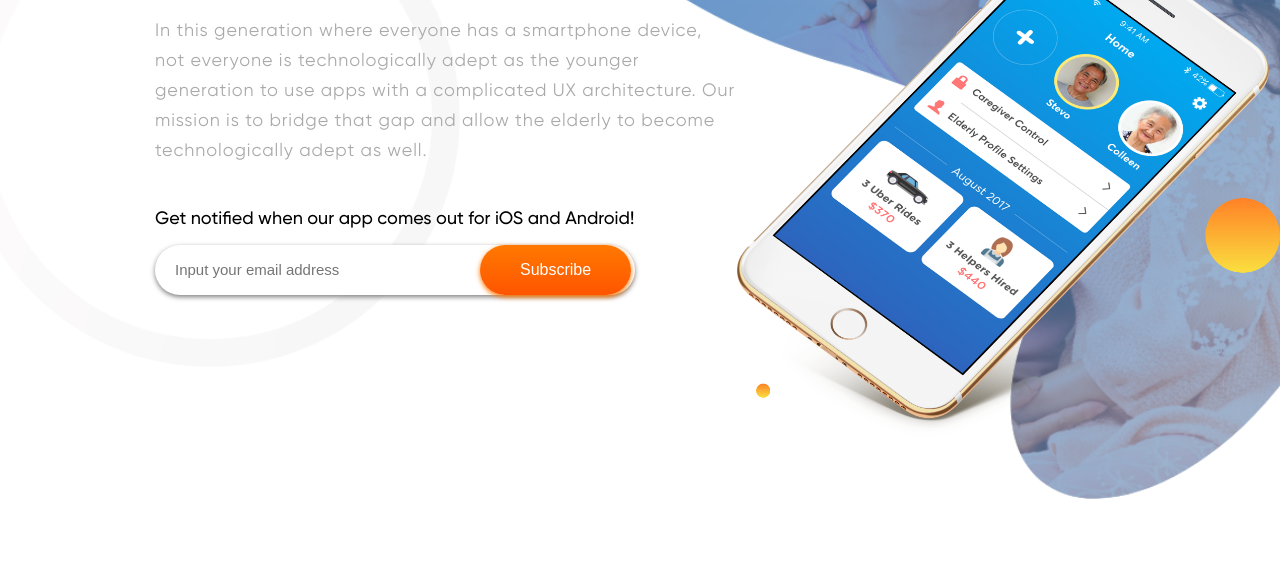
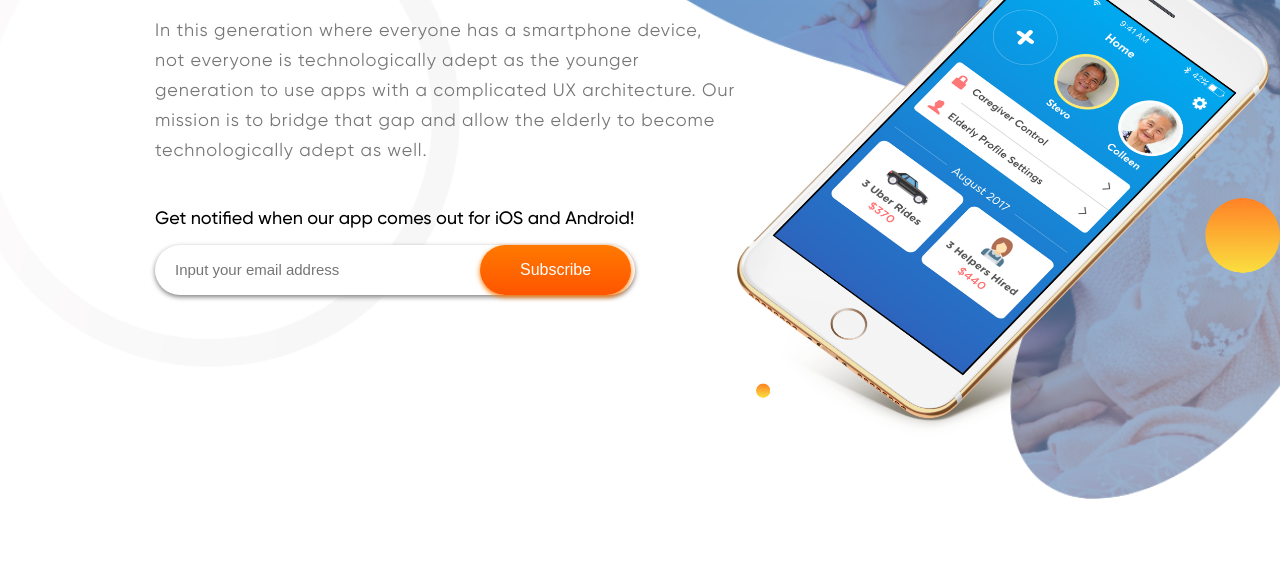
Before and after one commit to seniortech/page, a website: page index.html in a window 1280 px wide. Shown: the part 233-800 px from the top of the page. Drawn offline with Linux system fonts and the light colour scheme.

Commit message:
update text color

```diff
--- a/index.html
+++ b/index.html
@@ -4,7 +4,7 @@
 
 <head>
 	<meta http-equiv="Content-Type" content="text/html; charset=UTF-8" />
-	<meta name="viewport" content="width=device-width, initial-scale=1">
+	<meta name="viewport" content="width=device-width, initial-scale=1" />
 	<title>SeniorTech - the app to empower elderly citizens to become tech stars</title>
 	<link rel="stylesheet" type="text/css" href="./style.css" />
 </head>
--- a/style.scss
+++ b/style.scss
@@ -111,7 +111,7 @@ section >div {
         line-height: 30px;
         font-size: 18px;
         letter-spacing: 0.05em;
-        color: #aaa;
+        color: #777;
         margin-bottom: 40px;
     }
 }
```
Also changed, not shown: style.css.
